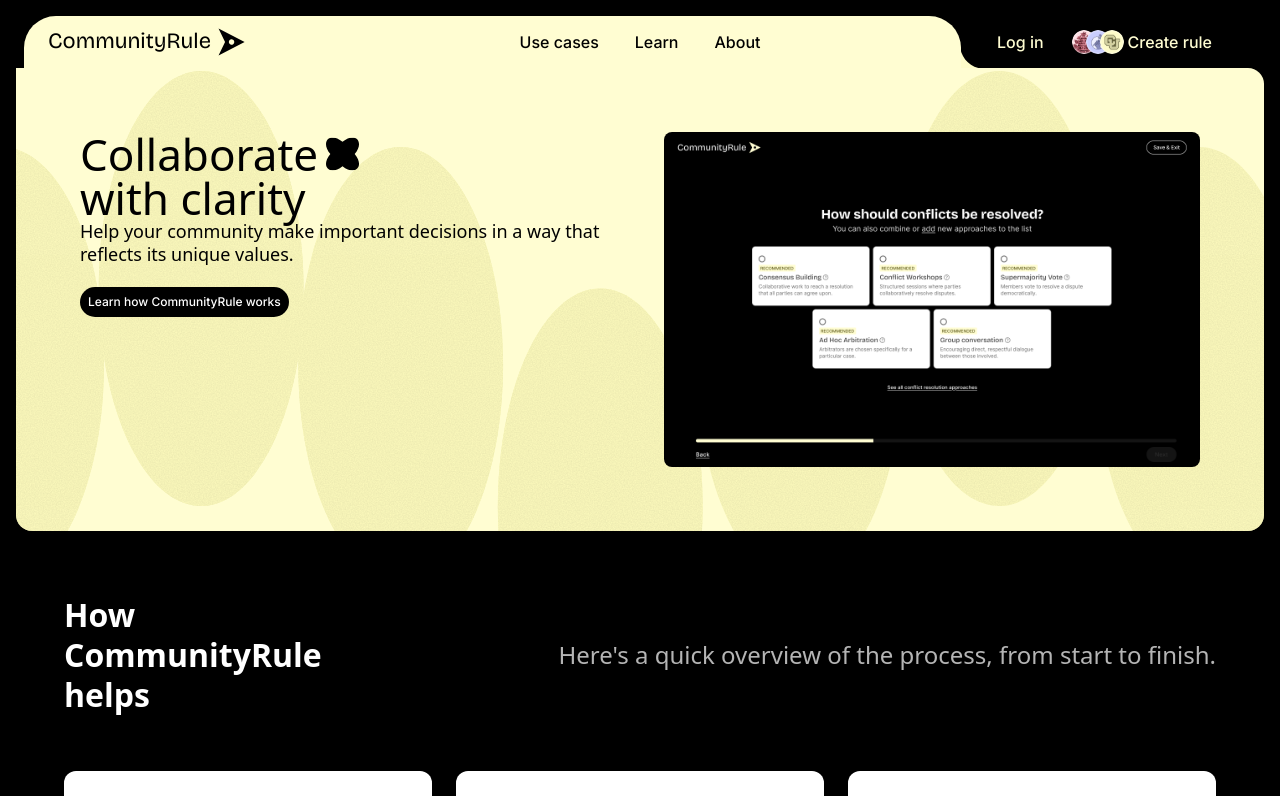
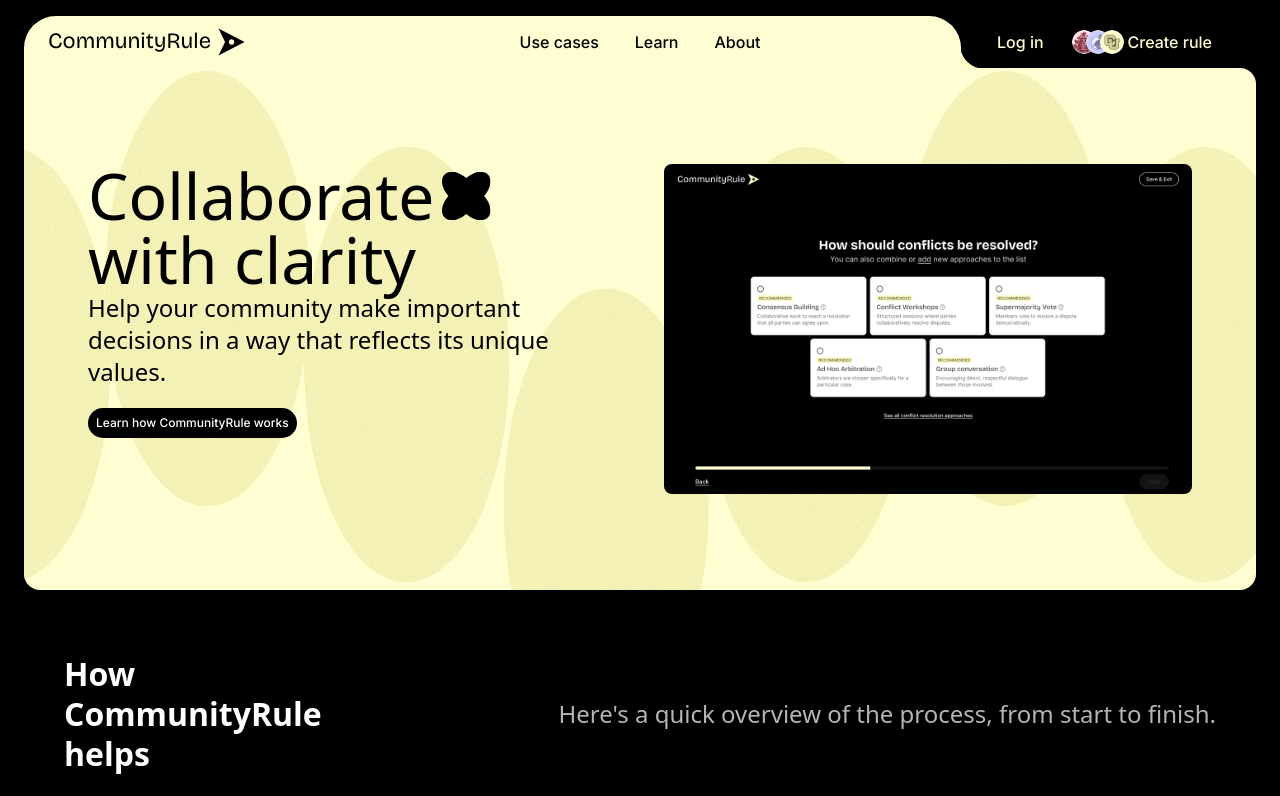
Before and after one commit to adilallo/community-rule, a Next.js app: page / in a window 1280 px wide. Shown: the top 796 px of the page. Built offline with nearby package versions, Linux system fonts and the light colour scheme.

Commit message:
Hero Banner lg breakpoint

```diff
--- a/app/components/ContentLockup.js
+++ b/app/components/ContentLockup.js
@@ -4,28 +4,28 @@
 
 const ContentLockup = ({ title, subtitle, description, ctaText, ctaHref }) => {
   return (
-    <div className="flex flex-col gap-[var(--spacing-scale-006)] sm:gap-[var(--spacing-scale-012)] md:gap-[var(--spacing-scale-020)] relative z-10">
+    <div className="flex flex-col gap-[var(--spacing-scale-006)] sm:gap-[var(--spacing-scale-012)] md:gap-[var(--spacing-scale-020)] lg:gap-[var(--spacing-scale-020)] relative z-10">
       {/* Text content container */}
       <div className="flex flex-col">
         {/* Title container */}
         <div className="flex gap-[var(--spacing-scale-008)] items-center">
-          <h1 className="font-bricolage-grotesque font-medium text-[32px] leading-[32px] sm:text-[52px] sm:leading-[52px] md:text-[44px] md:leading-[44px] text-[var(--color-content-inverse-primary)]">
+          <h1 className="font-bricolage-grotesque font-medium text-[32px] leading-[32px] sm:text-[52px] sm:leading-[52px] md:text-[44px] md:leading-[44px] lg:text-[64px] lg:leading-[64px] text-[var(--color-content-inverse-primary)]">
             {title}
           </h1>
           <img
             src="/assets/Shapes_1.svg"
             alt="Decorative shapes"
-            className="w-[27.2px] h-[27.2px] md:w-[34px] md:h-[34px]"
+            className="w-[27.2px] h-[27.2px] md:w-[34px] md:h-[34px] lg:w-[50px] lg:h-[50px]"
           />
         </div>
 
         {/* Subtitle */}
-        <h2 className="font-bricolage-grotesque font-medium text-[32px] leading-[32px] sm:text-[52px] sm:leading-[52px] md:text-[44px] md:leading-[44px] text-[var(--color-content-inverse-primary)]">
+        <h2 className="font-bricolage-grotesque font-medium text-[32px] leading-[32px] sm:text-[52px] sm:leading-[52px] md:text-[44px] md:leading-[44px] lg:text-[64px] lg:leading-[64px] text-[var(--color-content-inverse-primary)]">
           {subtitle}
         </h2>
 
         {/* Description */}
-        <p className="font-inter font-[400] text-[18px] leading-[130%] text-[var(--color-content-inverse-primary)] pr-[var(--spacing-scale-032)] md:pr-[var(--spacing-scale-008)]">
+        <p className="font-inter font-[400] text-[18px] leading-[130%] lg:text-[24px] lg:leading-[32px] text-[var(--color-content-inverse-primary)] pr-[var(--spacing-scale-032)] md:pr-[var(--spacing-scale-008)] lg:pr-[var(--spacing-scale-032)]">
           {description}
         </p>
       </div>
--- a/app/components/HeroBanner.js
+++ b/app/components/HeroBanner.js
@@ -5,15 +5,15 @@
 
 const HeroBanner = ({ title, subtitle, description, ctaText, ctaHref }) => {
   return (
-    <section className="bg-transparent px-[var(--spacing-scale-008)] sm:px-[var(--spacing-scale-010)] md:px-[var(--spacing-scale-016)]">
+    <section className="bg-transparent px-[var(--spacing-scale-008)] sm:px-[var(--spacing-scale-010)] md:px-[var(--spacing-scale-016)] lg:px-[var(--spacing-scale-024)]">
       <div className="flex flex-col gap-[var(--spacing-scale-010)]">
         {/* Frame container for content */}
-        <div className="bg-[var(--color-surface-default-brand-primary)] p-[var(--spacing-scale-012)] sm:p-[var(--spacing-scale-016)] md:p-[var(--spacing-scale-064)] rounded-tl-none rounded-tr-[16px] rounded-br-[16px] rounded-bl-[16px] flex flex-col gap-[var(--spacing-scale-024)] sm:gap-[var(--spacing-scale-024)] md:flex-row md:gap-[var(--spacing-scale-048)] relative overflow-hidden">
+        <div className="bg-[var(--color-surface-default-brand-primary)] p-[var(--spacing-scale-012)] sm:p-[var(--spacing-scale-016)] md:p-[var(--spacing-scale-064)] lg:py-[var(--spacing-scale-096)] lg:px-[var(--spacing-scale-064)] rounded-tl-none rounded-tr-[16px] rounded-br-[16px] rounded-bl-[16px] flex flex-col gap-[var(--spacing-scale-024)] sm:gap-[var(--spacing-scale-024)] md:flex-row md:gap-[var(--spacing-scale-048)] relative overflow-hidden">
           {/* DECORATIONS (behind content) */}
           <HeroDecor
             className="pointer-events-none absolute z-0
                         left-0 top-0
-                        translate-x-[-72px] translate-y-[26px] sm:translate-x-[-78px] sm:translate-y-[24px] md:translate-x-[-86px] md:translate-y-[16px]
+                        translate-x-[-72px] translate-y-[26px] sm:translate-x-[-78px] sm:translate-y-[24px] md:translate-x-[-86px] md:translate-y-[16px] lg:translate-x-[-88px] lg:translate-y-[16px]
                         w-[1540px] h-[645px] scale-[1.04]"
           />
 
```
